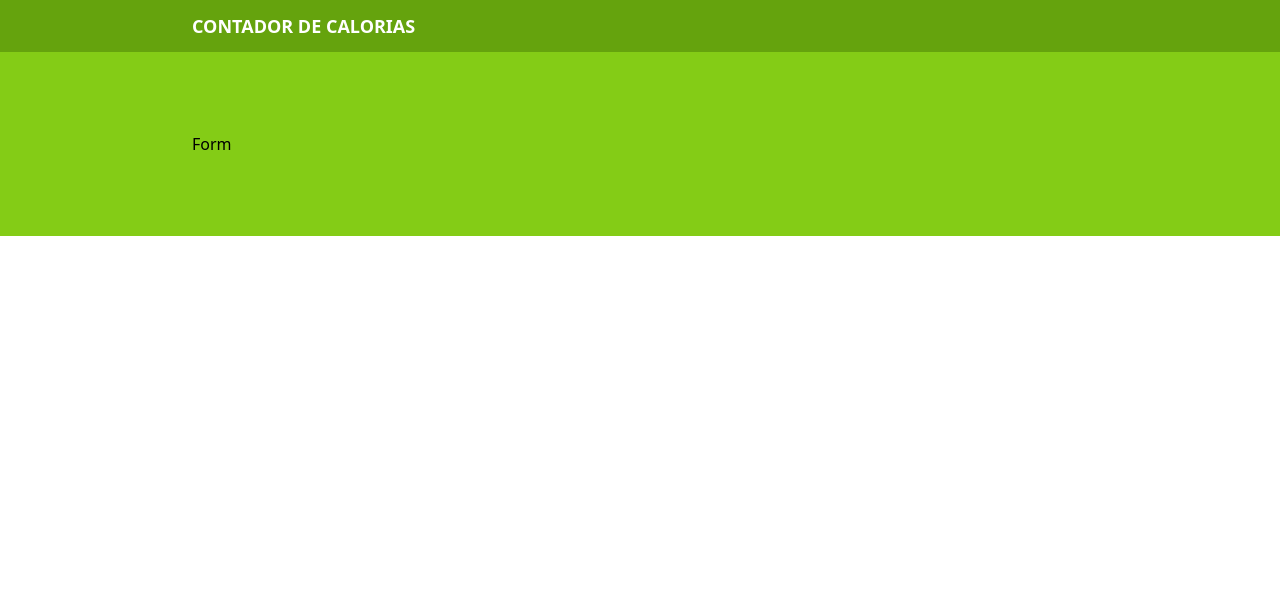
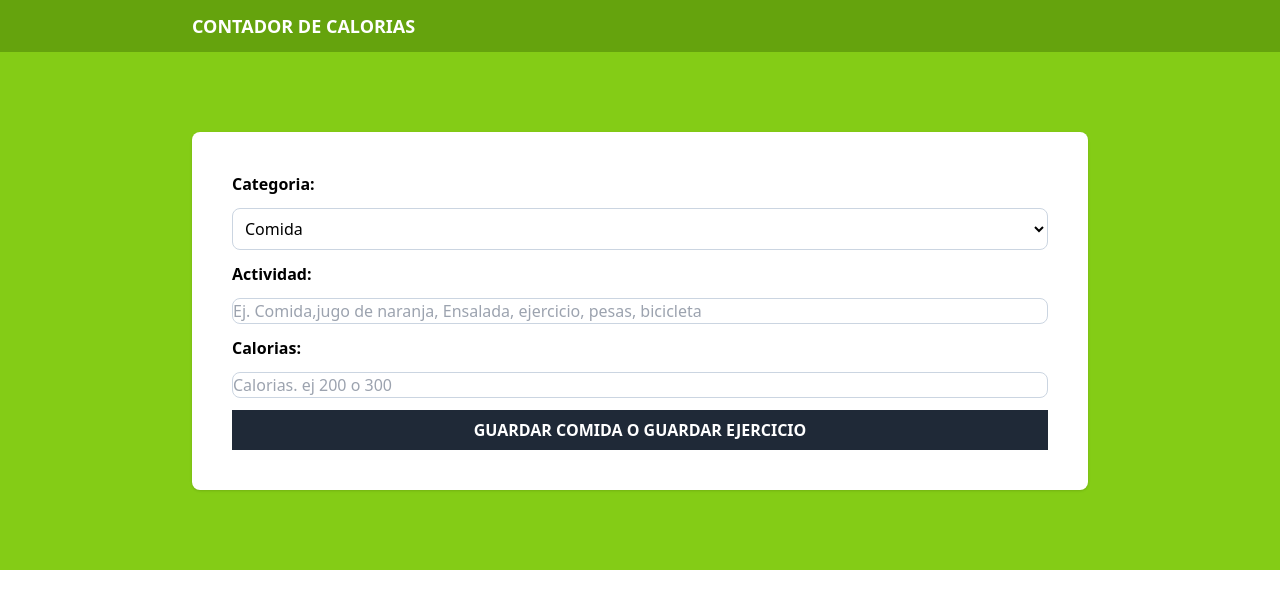
Before and after one commit to martin0123478/calories-tracker, a React app: page / in a window 1280 px wide. Shown: the top 608 px of the page. Built offline with nearby package versions, Linux system fonts and the light colour scheme; the HTML template or start-up script is replaced by a standard one.

Commit message:
feat:create form and types activities

```diff
--- a/src/components/Form.tsx
+++ b/src/components/Form.tsx
@@ -1,7 +1,31 @@
 
-
+import { categories } from "../data/categories"
 export const Form = () => {
     return (
-        <div>Form</div>
+        <form action="" className="space-y-5 bg-white shadow p-10 rounded-lg">
+            <div className="grid grid-cols-1 gap-3">
+                <label htmlFor="category" className="font-bold">Categoria:</label>
+                <select name="" id="category"
+                    className="border border-slate-300 p-2 rounded-lg w-full bg-white"
+                >
+                    {
+                        categories.map(category => (
+                            <option key={category.id} value={category.id}>{category.name}</option>
+                        ))
+                    }
+                </select>
+
+                <div className="grid grid-cols-1 gap-3">
+                    <label htmlFor="activity" className="font-bold">Actividad:</label>
+                    <input type="text" id="activity" className="border border-slate-300 rounded-lg" placeholder="Ej. Comida,jugo de naranja, Ensalada, ejercicio, pesas, bicicleta " />
+                </div>
+                <div className="grid grid-cols-1 gap-3">
+                    <label htmlFor="calories" className="font-bold">Calorias:</label>
+                    <input type="number" id="calories" className="border border-slate-300 rounded-lg" placeholder="Calorias. ej 200 o 300 " />
+                </div>
+
+                <input type="submit" className="bg-gray-800 hover:bg-gray-900 w-full p-2 font-bold uppercase text-white cursor-pointer" value='Guardar comida o Guardar ejercicio' />
+            </div>
+        </form>
     )
 }
--- /dev/null
+++ b/src/data/categories.ts
@@ -0,0 +1,5 @@
+import type { Category } from "../types"
+export const categories: Category[] = [
+    { id: 1, name: 'Comida' },
+    { id: 2, name: 'Ejercicio' }
+]
--- /dev/null
+++ b/src/types/index.ts
@@ -0,0 +1,4 @@
+export type Category = {
+    id: number,
+    name: string
+}
```
